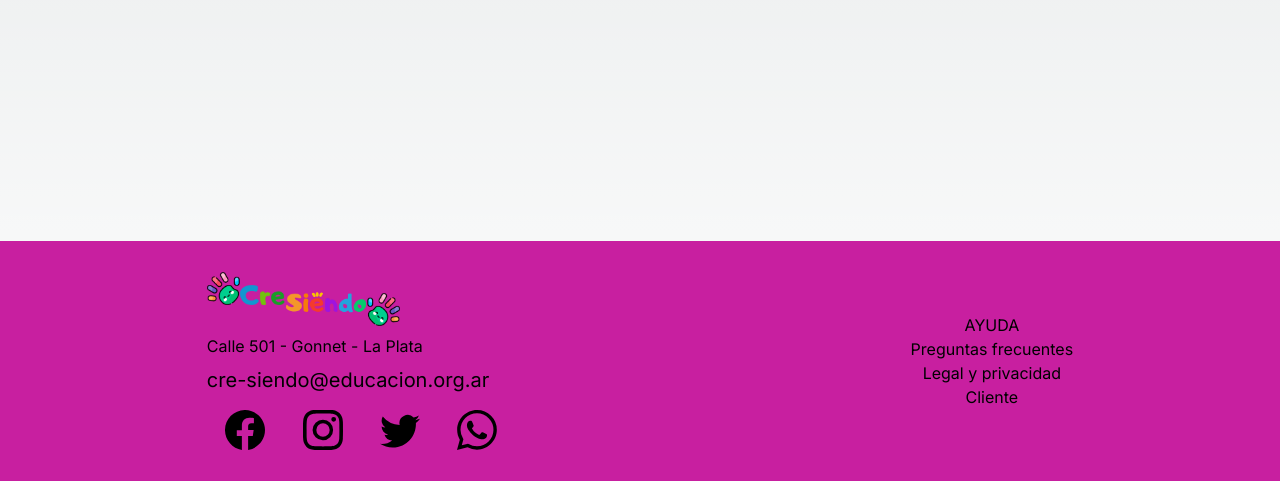
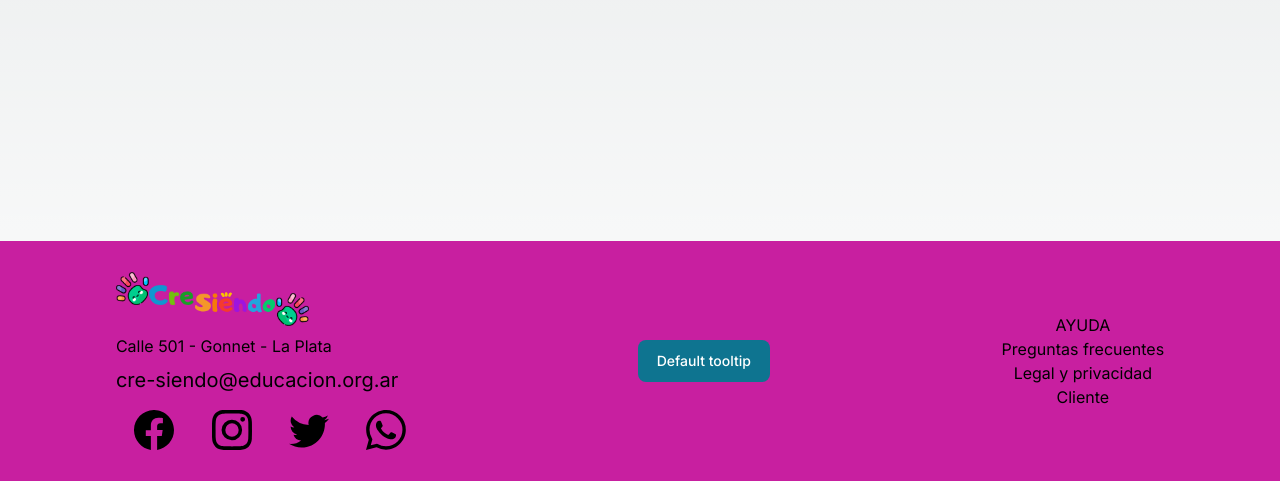
Before and after one commit to Manuel-ElGrillo/kids-garden, a Next.js app: page / in a window 1280 px wide. Shown: the part 799-1280 px from the top of the page. Built offline with nearby package versions, Linux system fonts and the light colour scheme.

Commit message:
agregue tootip

```diff
--- a/src/app/Components/footer.tsx
+++ b/src/app/Components/footer.tsx
@@ -1,5 +1,5 @@
-import Iconoir from 'iconoir/icons/iconoir.svg'
-
+"use client";
+import { Tooltip, Button, Modal } from "flowbite-react";
 import { BsFacebook } from "react-icons/bs";
 import { BsInstagram } from "react-icons/bs";
 import { BsTwitter } from "react-icons/bs";
@@ -8,25 +8,33 @@ import Image from 'next/image';
 import logochico from "../imagenes/Logo_miniatura.png";
 
 export function Footer() {
+
     return (
         <footer className="flex justify-around items-center w-screen h-60 bg-[#C81FA0]">
             <section className='space-y-4'>
                 <div className='space-y-2'>
-                <Image src={logochico} alt="Logo creciendo" className="w-2/3" />
+                    <Image src={logochico} alt="Logo creciendo" className="w-2/3" />
                     <p>Calle 501 - Gonnet - La Plata</p>
                     <p className='text-xl'>cre-siendo@educacion.org.ar</p>
                 </div>
                 <div className="flex justify-between">
                     <a href="https://www.facebook.com/creciendo" target="_blank" rel="noopener noreferrer"></a>
-                        <BsFacebook className='w-10 h-10'/>
+                    <BsFacebook className='w-10 h-10' />
                     <a href="https://www.instagram.com/creciendo" target="_blank" rel="noopener noreferrer"></a>
-                        <BsInstagram className='w-10 h-10'/>
+                    <BsInstagram className='w-10 h-10' />
                     <a href="https://www.twitter.com/creciendo" target="_blank" rel="noopener noreferrer"></a>
-                        <BsTwitter className='w-10 h-10'/>
+                    <BsTwitter className='w-10 h-10' />
                     <a href="https://www.whatsapp.com/creciendo" target="_blank" rel="noopener noreferrer"></a>
-                        <BsWhatsapp className='w-10 h-10'/>
+                    <BsWhatsapp className='w-10 h-10' />
                 </div>
             </section>
+
+            <Tooltip content="Tooltip content">
+                <Button>
+                    Default tooltip
+                </Button>
+            </Tooltip>
+
             <section className="flex flex-col items-center">
                 <h2>
                     AYUDA
```
